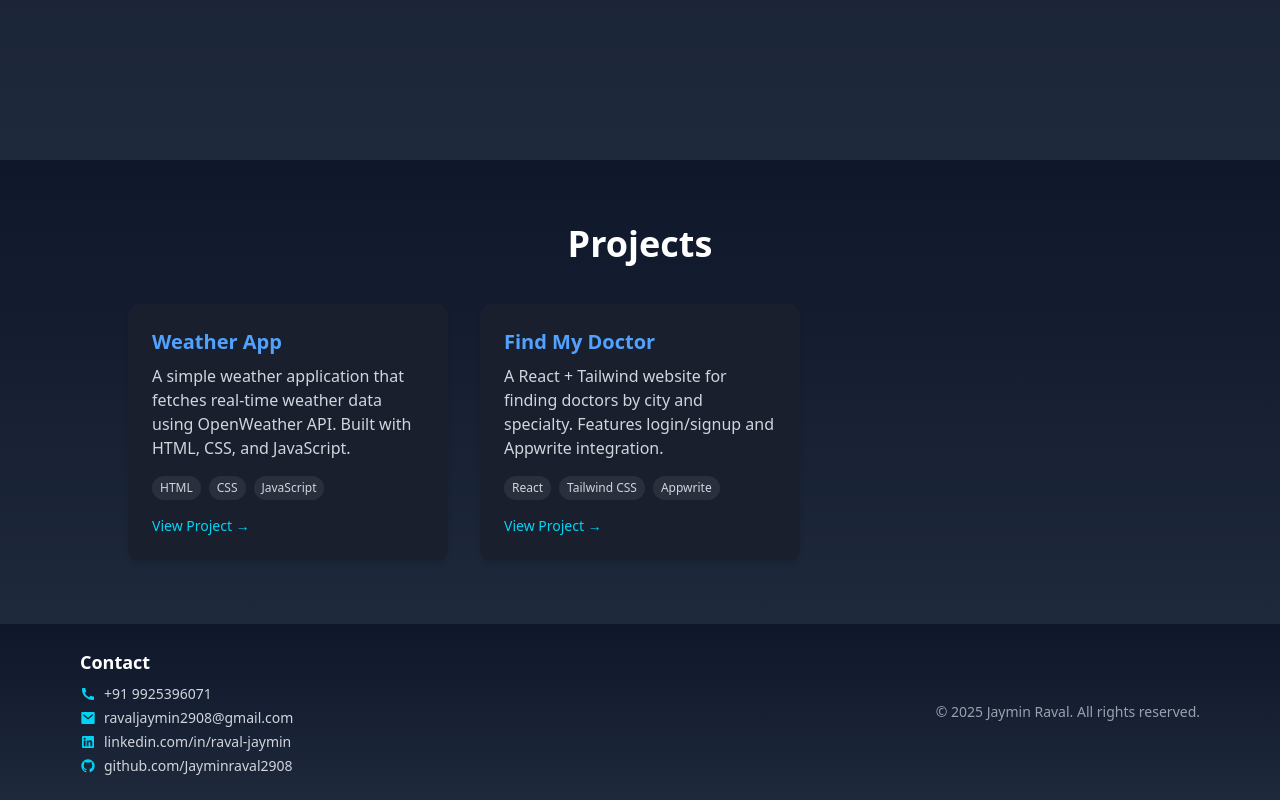
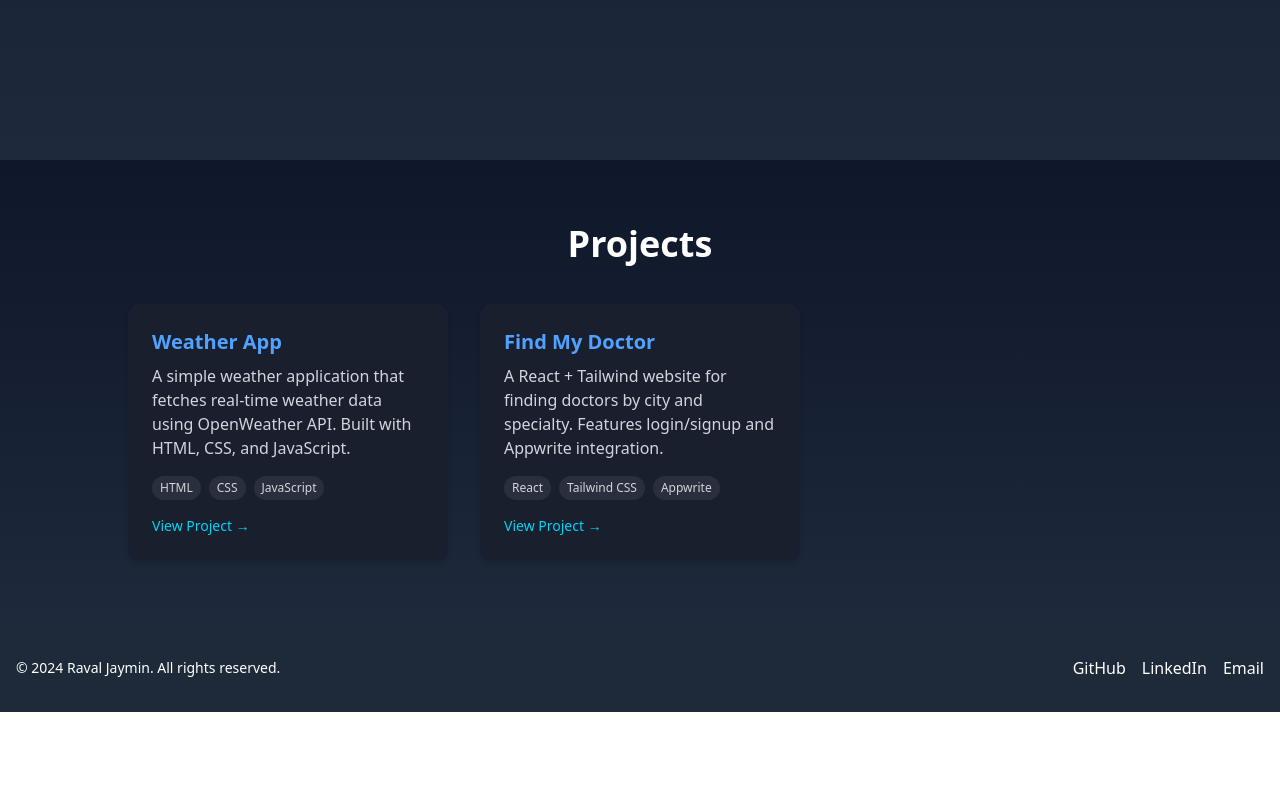
Before and after one commit to Jayminraval2908/My_Portfolio, a React (Vite) app: page / in a window 1280 px wide. Shown: the part 2740-3540 px from the top of the page. After the commit the page ends 3452 px from the top, so only its background shows below. Built offline with nearby package versions, Linux system fonts and the light colour scheme.

Commit message:
Update Footer.jsx

```diff
--- a/src/components/Footer.jsx
+++ b/src/components/Footer.jsx
@@ -1,55 +1,38 @@
-import React from 'react';
-import {
-  RiLinkedinBoxFill,
-  RiGithubFill,
-  RiMailFill,
-  RiPhoneFill
-} from '@remixicon/react';
+import React from "react";
 
 function Footer() {
   return (
-    <footer id="Footer" className="bg-gradient-to-b from-[#0f172a] to-[#1e293b] text-white px-6 md:px-20 py-6 text-sm">
-      <div className="max-w-6xl mx-auto flex flex-col md:flex-row justify-between items-start md:items-center gap-6">
-        {/* Contact Info */}
-        <div>
-          <h3 className="text-lg font-semibold mb-2">Contact</h3>
-          <ul className="space-y-1 text-gray-300">
-            <li className="flex items-center gap-2">
-              <RiPhoneFill className="text-cyan-400" size={16} />
-              +91 9925396071
-            </li>
-            <li className="flex items-center gap-2">
-              <RiMailFill className="text-cyan-400" size={16} />
-              ravaljaymin2908@gmail.com
-            </li>
-            <li className="flex items-center gap-2">
-              <RiLinkedinBoxFill className="text-cyan-400" size={16} />
+    <footer className="bg-gray-800 text-white py-8 px-4">
+      <div className="max-w-7xl mx-auto flex flex-col md:flex-row justify-between items-center space-y-4 md:space-y-0">
+        {/* Left Side: Copyright */}
+        <div className="text-center md:text-left text-sm">
+          © 2024 Raval Jaymin. All rights reserved.
+        </div>
+
+        {/* Right Side: Social Icons */}
+        <div className="flex space-x-4">
           <a
-                href="https://linkedin.com/in/raval-jaymin"
+            href="https://github.com/your-username"
             target="_blank"
             rel="noopener noreferrer"
-                className="hover:underline"
+            className="hover:text-blue-400 transition-colors duration-200"
           >
-                linkedin.com/in/raval-jaymin
+            GitHub
           </a>
-            </li>
-            <li className="flex items-center gap-2">
-              <RiGithubFill className="text-cyan-400" size={16} />
           <a
-                href="https://github.com/Jayminraval2908"
+            href="https://linkedin.com/in/your-profile"
             target="_blank"
             rel="noopener noreferrer"
-                className="hover:underline"
+            className="hover:text-blue-400 transition-colors duration-200"
           >
-                github.com/Jayminraval2908
+            LinkedIn
           </a>
-            </li>
-          </ul>
-        </div>
-
-        {/* Copyright */}
-        <div className="text-gray-400 text-xs md:text-sm text-center md:text-right">
-          © {new Date().getFullYear()} Jaymin Raval. All rights reserved.
+          <a
+            href="mailto:youremail@example.com"
+            className="hover:text-blue-400 transition-colors duration-200"
+          >
+            Email
+          </a>
         </div>
       </div>
     </footer>
```
Lines whose indentation alone changed are shown as unchanged.
